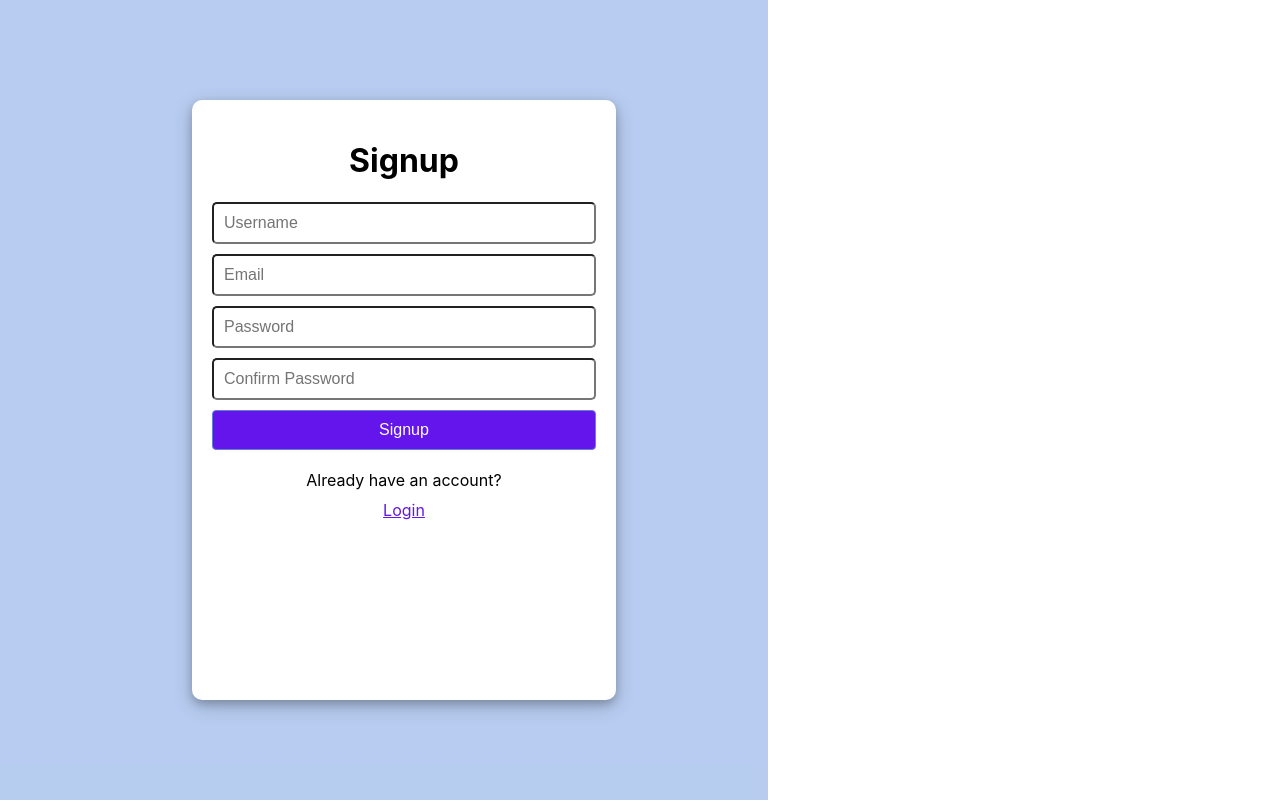
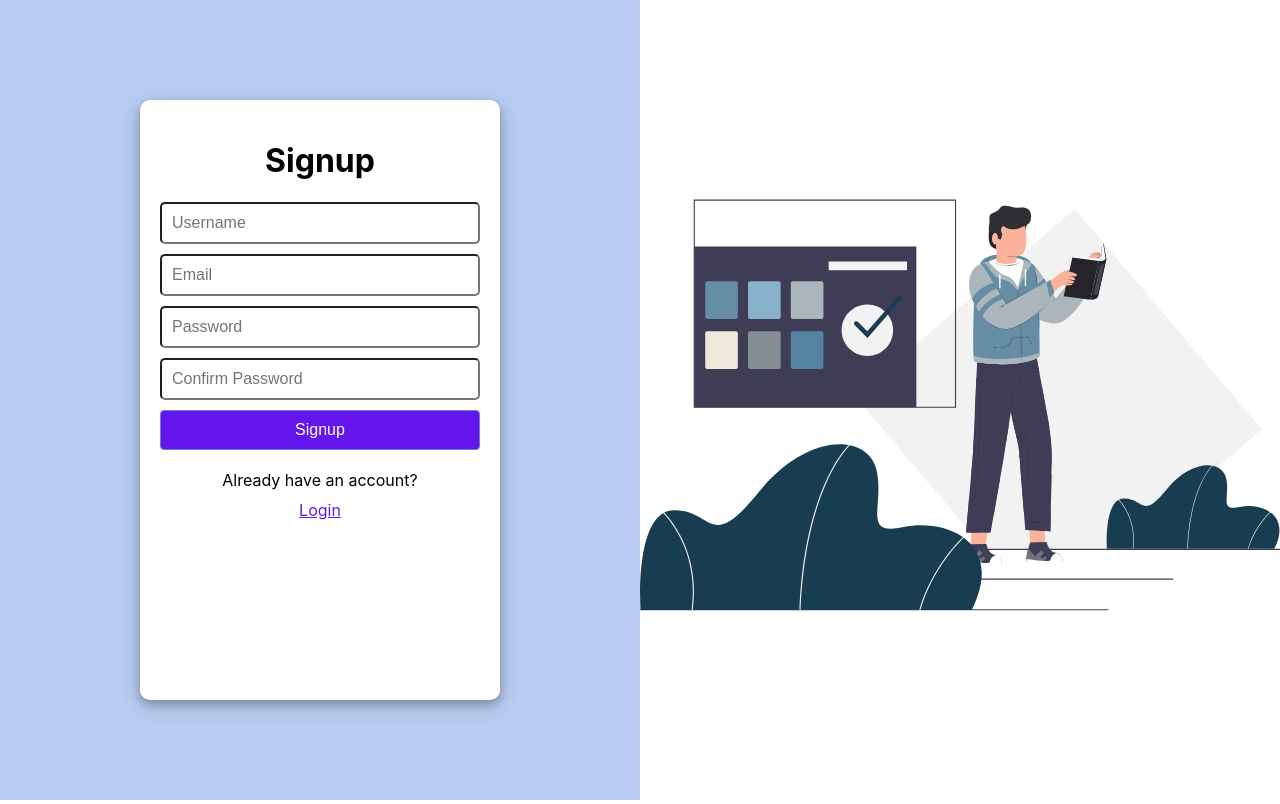
Before and after one commit to Niiischal/Summer_Class, a React (Create React App) app in the folder get/: page / in a window 1280 px wide. Built offline with nearby package versions, Linux system fonts and the light colour scheme.

Commit message:
adding signup image

```diff
--- a/get/src/App.js
+++ b/get/src/App.js
@@ -4,7 +4,6 @@ import Signup from './pages/Signup'
 const App = () => {
   return (
     <div>
-      {/* <Login/> */}
       <Signup/>
     </div>
   )
--- a/get/src/pages/Signup.jsx
+++ b/get/src/pages/Signup.jsx
@@ -1,4 +1,5 @@
 import React from 'react'
+import signupImage from '../assets/svgs/signup-illustration.svg'
 import Button from '../components/Button'
 import TextInputs from '../components/TextInputs'
 import '../styles/inputs.css'
@@ -33,6 +34,7 @@ const Signup = () => {
                 </div>
             </div>
             <div className="signupImage">
+                <img src={signupImage} alt="signup" />
             </div>
         </div>
     </div>
--- a/get/src/styles/login.css
+++ b/get/src/styles/login.css
@@ -13,7 +13,7 @@
     height: 50%;
     width: 50%;
     background-color: #ffffff;
-    margin-left: 25%;
+    margin: auto;
     text-align: center;
     border-radius: 10px;
     box-shadow: 0 4px 8px 0 rgba(0, 0, 0, 0.2), 0 6px 20px 0 rgba(0, 0, 0, 0.19) ;
--- a/get/src/styles/signup.css
+++ b/get/src/styles/signup.css
@@ -6,15 +6,15 @@
 .signupFormContainer{
     height: 100%;
     display: grid;
-    grid-template-columns: 60% 40%;
+    grid-template-columns: 50% 50%;
 }
 
 .signupForm>.form{
     height: 70%;
     width: 50%;
     background-color: #ffffff;
-    margin-left: 25%;
     text-align: center;
+    margin: auto;
     border-radius: 10px;
     box-shadow: 0 4px 8px 0 rgba(0, 0, 0, 0.2), 0 6px 20px 0 rgba(0, 0, 0, 0.19) ;
     padding: 20px;
@@ -26,3 +26,8 @@
     justify-content: center;
     flex-direction: column;
 }
+
+.signupImage>img{
+    width: 100%;
+    height: 100%;
+}
```
